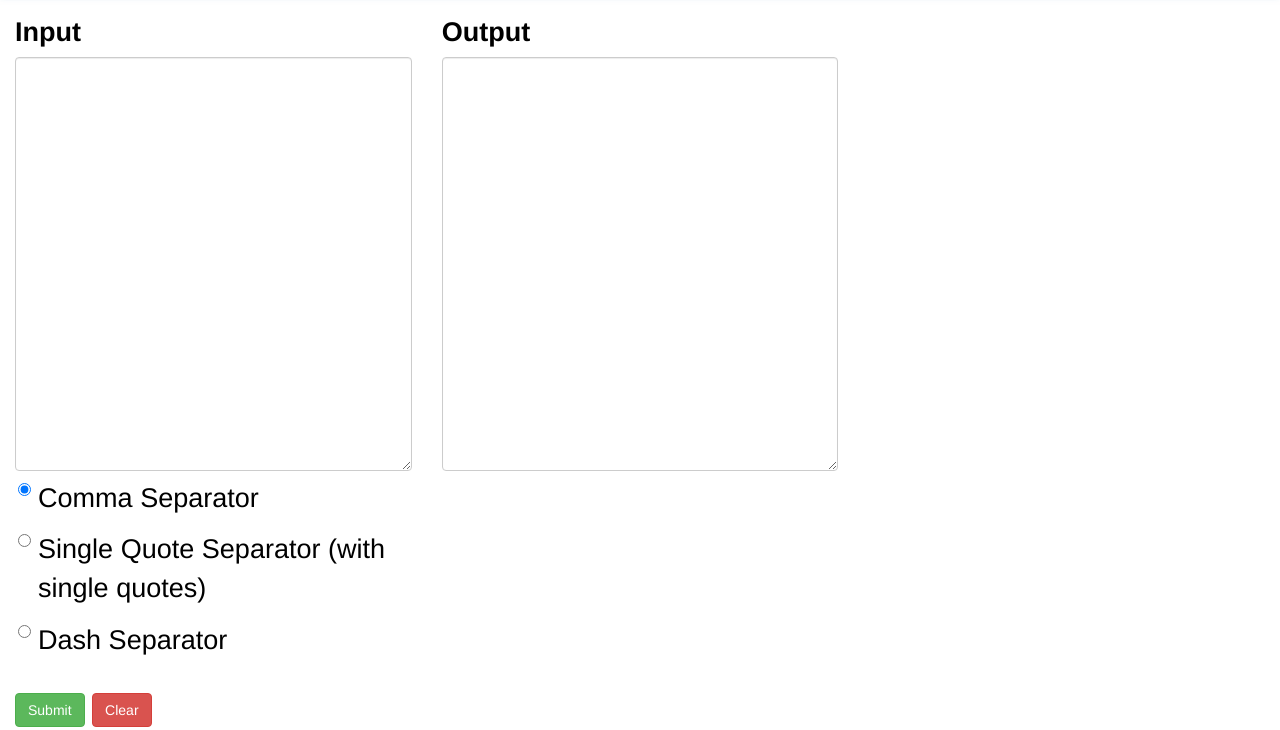
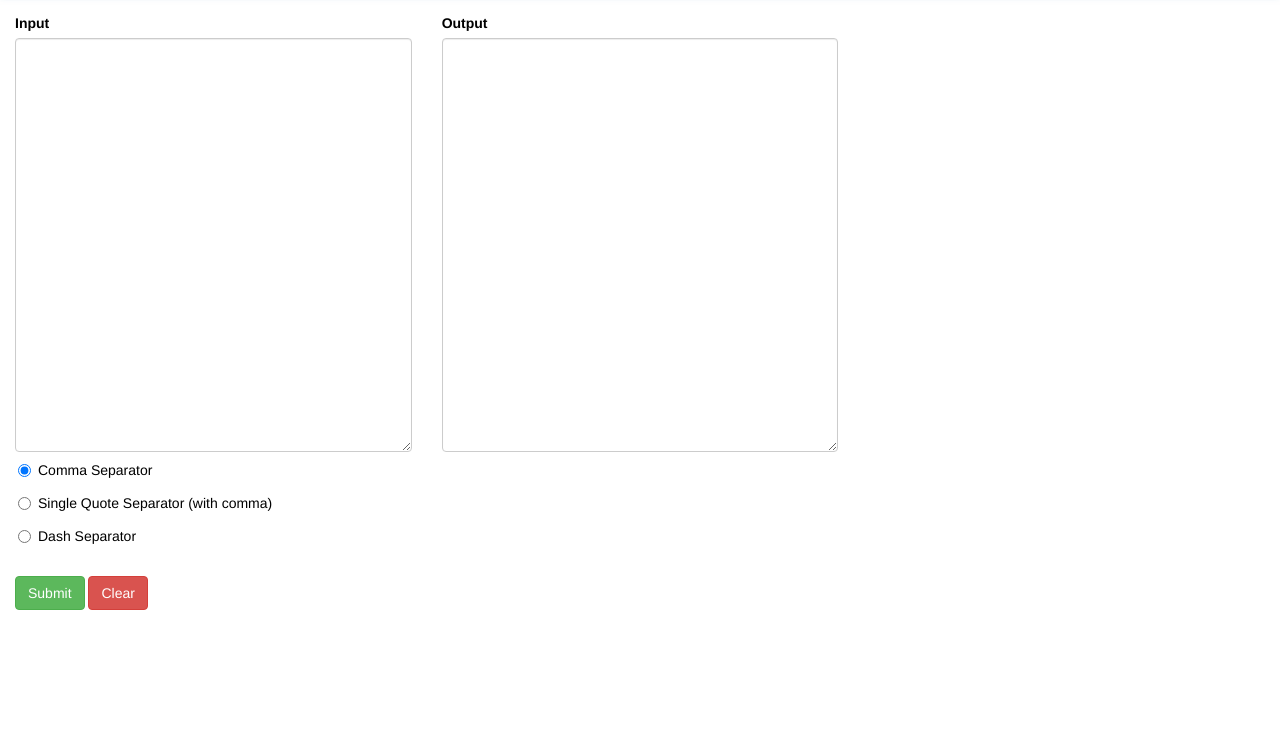
Before and after one commit to Dave-Melia/Text-Separator, a plain HTML site: page index.html in a window 1280 px wide. Shown: the part 70-800 px from the top of the page. Drawn offline with nearby package versions, Linux system fonts and the light colour scheme.

Commit message:
Update
Corrected wrong text for Single Quote Separator radio button and removed
font-size 1.3em from html, body in css

```diff
--- a/index.html
+++ b/index.html
@@ -36,7 +36,7 @@
 					<div class="radio">
 					  <label>
 					    <input type="radio" name="optionsRadios" id="radioSingleQuote" value="'">
-					    Single Quote Separator (with single quotes)
+					    Single Quote Separator (with comma)
 					  </label>
 					</div><!-- END RADIO DIV -->
 
--- a/style.css
+++ b/style.css
@@ -2,7 +2,6 @@ html, body {
 	height: 100%;
 	width: 100%;
 	margin: 0;
-	font-size: 1.3em;
 	color: rgb(0,0,0);
 }
 
```
